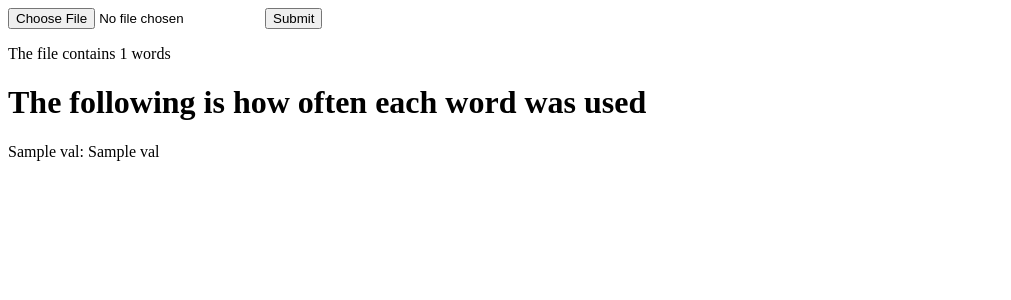
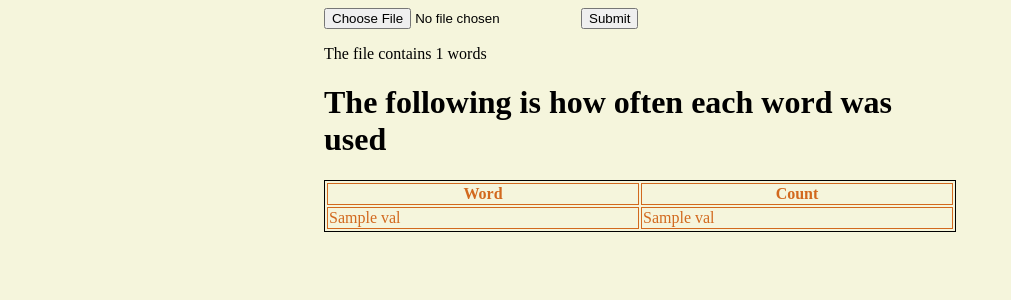
Before and after one commit to lilleyz7/textReview, a Flask app: template templates/main.html in a window 1280 px wide. Shown: the top 300 px of the page, without its empty margins (0-1011 px from the left). Run offline with Flask 3, Linux system fonts and the light colour scheme; the template is opened without the code that fills it: most values are stand-ins (such as "Sample title", 1, 10 or a date in 2020).

Commit message:
Add styles

```diff
--- /dev/null
+++ b/static/style.css
@@ -0,0 +1,31 @@
+body {
+    background-color:beige;
+}
+
+.input-container {
+    margin-top: 10px;
+    display: flex;
+    justify-content: center;
+    align-items: center;
+}
+
+div{
+    margin: auto;
+    width: 50%;
+}
+
+table {
+    width: 100%;
+}
+
+th{
+    color: chocolate;
+}
+
+td{
+    color:chocolate;
+}
+
+table, th, td {
+    border: 1px solid;
+}
--- a/templates/main.html
+++ b/templates/main.html
@@ -6,24 +6,38 @@
         <title>Text Reviewer</title>
         <meta name="description" content="">
         <meta name="viewport" content="width=device-width, initial-scale=1">
-        <link rel="stylesheet" href="">
+        <link rel="stylesheet" href="{{ url_for('static', filename='style.css')}}">
     </head>
     <body>
+        <div id="input-container">
         <form action="" method="POST" enctype="multipart/form-data">
             <input type="file" name="file"/>
             <input type="submit" />
         </form>
+        </div>
+
+        <div id="table-container">
         {% if details %}
         <p>The file contains {{details.word_count}} words</p>
         <h1>The following is how often each word was used</h1>
+        <table>
+            <tr>
+                <th>Word</th>
+                <th>Count</th>
+            </tr>
             {% for val in details.word_usage %}
                 {% if val != " " %}
-                <p>{{val}}: {{details.word_usage[val]}}</p>
+                <tr>
+                    <td>{{val}}</td>
+                    <td>{{details.word_usage[val]}}</td>
+                </tr>
                 {% endif %}
             {% endfor %}
+        </table>
         {% endif %}
         {% if error %}
             <p>{{error}}</p>
         {% endif %}
+        </div>
     </body>
 </html>
```
